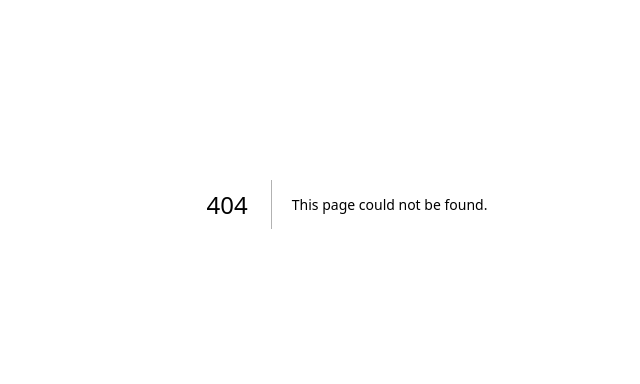
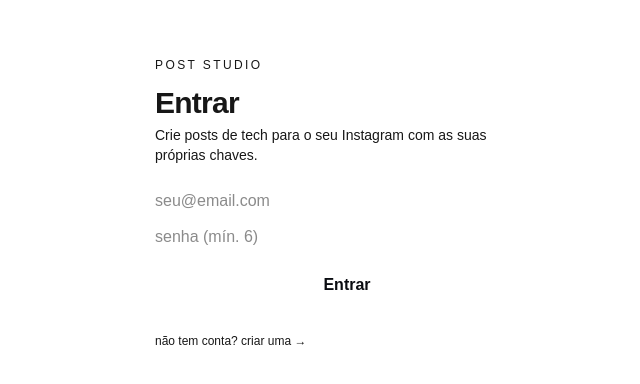
Before and after one commit to Lzdevmendes/post-studio, a Next.js app: page /login in a window 1280 px wide. Before the commit this address had no page. Shown: the part 196-580 px from the top of the page, without its empty margins (293-933 px from the left). Built offline with nearby package versions, Linux system fonts and the light colour scheme; no server answers.

Commit message:
feat: telas de login e histórico de posts salvos

```diff
--- /dev/null
+++ b/src/app/historico/page.tsx
@@ -0,0 +1,47 @@
+import Link from "next/link";
+import { redirect } from "next/navigation";
+import { createClient } from "@/lib/supabase/server";
+import HistoryGrid from "@/components/HistoryGrid";
+
+export default async function Historico() {
+  const supabase = await createClient();
+  const {
+    data: { user },
+  } = await supabase.auth.getUser();
+  if (!user) redirect("/login");
+
+  const [{ data: profile }, { data: posts }] = await Promise.all([
+    supabase.from("profiles").select("handle").eq("id", user.id).single(),
+    supabase
+      .from("posts")
+      .select("id, dia, headline, subtitle, caption, hashtags, source_url, bg_url, week_theme, created_at")
+      .eq("user_id", user.id)
+      .order("created_at", { ascending: false })
+      .limit(120),
+  ]);
+
+  return (
+    <main className="flex-1 w-full max-w-5xl mx-auto px-5 py-8">
+      <div className="flex items-center justify-between mb-8">
+        <span className="mono text-xs tracking-[0.2em] text-accent uppercase">Histórico</span>
+        <Link href="/" className="mono text-xs text-muted hover:text-accent">
+          ← voltar ao estúdio
+        </Link>
+      </div>
+
+      <h1 className="text-3xl font-black tracking-tight mb-2">Seus posts</h1>
+      <p className="text-muted mb-8 text-sm">
+        Tudo que você já gerou fica salvo aqui — seu banco de dados de posts.
+      </p>
+
+      {!posts || posts.length === 0 ? (
+        <p className="text-muted">
+          Nada por aqui ainda. Gere sua primeira semana no{" "}
+          <Link href="/" className="text-accent">estúdio</Link>.
+        </p>
+      ) : (
+        <HistoryGrid posts={posts as any} handle={profile?.handle ?? "@perfil"} />
+      )}
+    </main>
+  );
+}
--- /dev/null
+++ b/src/app/login/page.tsx
@@ -0,0 +1,102 @@
+"use client";
+
+import { useState } from "react";
+import { useRouter } from "next/navigation";
+import { createClient } from "@/lib/supabase/client";
+
+export default function LoginPage() {
+  const router = useRouter();
+  const supabase = createClient();
+  const [mode, setMode] = useState<"in" | "up">("in");
+  const [email, setEmail] = useState("");
+  const [password, setPassword] = useState("");
+  const [msg, setMsg] = useState<string>("");
+  const [busy, setBusy] = useState(false);
+
+  async function submit(e: React.FormEvent) {
+    e.preventDefault();
+    setMsg("");
+    setBusy(true);
+    try {
+      if (mode === "in") {
+        const { error } = await supabase.auth.signInWithPassword({
+          email,
+          password,
+        });
+        if (error) throw error;
+        router.push("/");
+        router.refresh();
+      } else {
+        const { data, error } = await supabase.auth.signUp({ email, password });
+        if (error) throw error;
+        if (data.session) {
+          router.push("/");
+          router.refresh();
+        } else {
+          setMsg("Conta criada! Confirme o e-mail que enviamos para entrar.");
+        }
+      }
+    } catch (err: any) {
+      setMsg(err?.message || "Não foi possível entrar.");
+    } finally {
+      setBusy(false);
+    }
+  }
+
+  return (
+    <main className="flex-1 flex items-center justify-center px-5">
+      <div className="w-full max-w-sm">
+        <div className="mono text-xs tracking-[0.2em] text-accent uppercase mb-3">
+          Post Studio
+        </div>
+        <h1 className="text-3xl font-black tracking-tight mb-1">
+          {mode === "in" ? "Entrar" : "Criar conta"}
+        </h1>
+        <p className="text-muted text-sm mb-6">
+          Crie posts de tech para o seu Instagram com as suas próprias chaves.
+        </p>
+
+        <form onSubmit={submit} className="flex flex-col gap-3">
+          <input
+            type="email"
+            required
+            value={email}
+            onChange={(e) => setEmail(e.target.value)}
+            placeholder="seu@email.com"
+            className="input"
+          />
+          <input
+            type="password"
+            required
+            minLength={6}
+            value={password}
+            onChange={(e) => setPassword(e.target.value)}
+            placeholder="senha (mín. 6)"
+            className="input"
+          />
+          <button
+            type="submit"
+            disabled={busy}
+            className="px-5 py-3 rounded-xl font-semibold bg-accent text-[#0b0d12] hover:bg-[var(--accent-press)] disabled:opacity-40 transition-colors"
+          >
+            {busy ? "..." : mode === "in" ? "Entrar" : "Criar conta"}
+          </button>
+        </form>
+
+        {msg && <p className="text-sm text-muted mt-4">{msg}</p>}
+
+        <button
+          onClick={() => {
+            setMode((m) => (m === "in" ? "up" : "in"));
+            setMsg("");
+          }}
+          className="mono text-xs text-muted hover:text-accent mt-6"
+        >
+          {mode === "in"
+            ? "não tem conta? criar uma →"
+            : "já tem conta? entrar →"}
+        </button>
+      </div>
+    </main>
+  );
+}
--- /dev/null
+++ b/src/components/HistoryGrid.tsx
@@ -0,0 +1,81 @@
+"use client";
+
+type SavedPost = {
+  id: string;
+  dia: string;
+  headline: string;
+  subtitle: string | null;
+  caption: string | null;
+  hashtags: string[] | null;
+  source_url: string | null;
+  bg_url: string | null;
+  created_at: string;
+};
+
+function ogUrl(p: SavedPost, handle: string) {
+  const q = new URLSearchParams({
+    headline: p.headline,
+    subtitle: p.subtitle ?? "",
+    dia: p.dia,
+    handle,
+    bg: p.bg_url ?? "",
+  });
+  return `/api/og?${q.toString()}`;
+}
+
+export default function HistoryGrid({
+  posts,
+  handle,
+}: {
+  posts: SavedPost[];
+  handle: string;
+}) {
+  async function download(p: SavedPost) {
+    const res = await fetch(ogUrl(p, handle));
+    const blob = await res.blob();
+    const a = document.createElement("a");
+    a.href = URL.createObjectURL(blob);
+    a.download = `post-${p.dia}-${p.id.slice(0, 6)}.png`;
+    a.click();
+    URL.revokeObjectURL(a.href);
+  }
+
+  return (
+    <div className="grid sm:grid-cols-2 lg:grid-cols-3 gap-5">
+      {posts.map((p) => (
+        <article key={p.id} className="rounded-2xl border border-border bg-surface overflow-hidden flex flex-col">
+          <div className="aspect-[4/5] bg-surface-2">
+            {p.bg_url ? (
+              // eslint-disable-next-line @next/next/no-img-element
+              <img src={ogUrl(p, handle)} alt={p.headline} className="w-full h-full object-cover" />
+            ) : null}
+          </div>
+          <div className="p-4 flex flex-col gap-3 flex-1">
+            <div className="flex items-center justify-between">
+              <span className="mono text-[11px] uppercase tracking-widest text-accent">{p.dia}</span>
+              <span className="mono text-[10px] text-muted">
+                {new Date(p.created_at).toLocaleDateString("pt-BR")}
+              </span>
+            </div>
+            <p className="text-sm whitespace-pre-line text-foreground/90 line-clamp-4">{p.caption}</p>
+            <div className="mt-auto flex gap-2">
+              <button onClick={() => download(p)} className="mono text-xs px-3 py-2 rounded-lg border border-border hover:border-accent transition-colors">
+                baixar arte
+              </button>
+              <button
+                onClick={() =>
+                  navigator.clipboard.writeText(
+                    (p.caption ?? "") + "\n\n" + (p.hashtags ?? []).map((h) => "#" + h).join(" "),
+                  )
+                }
+                className="mono text-xs px-3 py-2 rounded-lg border border-border hover:border-accent transition-colors"
+              >
+                copiar legenda
+              </button>
+            </div>
+          </div>
+        </article>
+      ))}
+    </div>
+  );
+}
```
